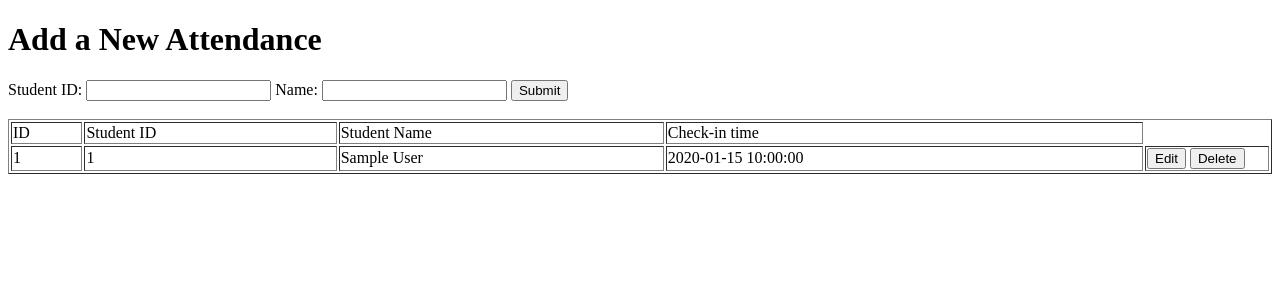
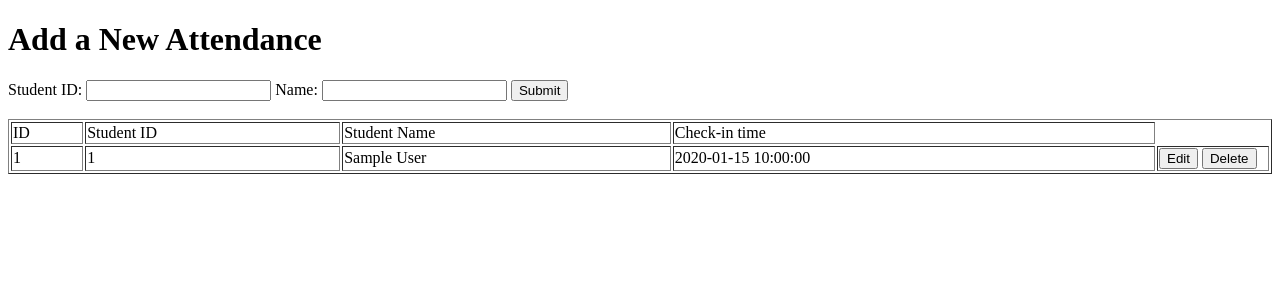
Before and after one commit to BaoLe106/Database-System, a Flask app: page / in a window 1280 px wide. Shown: the top 300 px of the page. Run offline with Flask 3, Linux system fonts and the light colour scheme; tables that the repository leaves empty hold one stand-in row (values such as "Sample post").

Commit message:
refactor: relocating HW1 code

```diff
--- a/templates/homepage.html
+++ b/HW1/templates/homepage.html
@@ -29,7 +29,7 @@
         <td id="student-id-{{student_attendance['id']}}" style="padding-right: 8px;">{{student_attendance['student_id']}}</td>
         <td id="name-{{student_attendance['id']}}" style="padding-right: 8px;">{{student_attendance['name']}}</td>
         <td id="time-{{student_attendance['id']}}">{{student_attendance['created_at']}}</td>
-        <td id="button-container" style="width: 120px;">
+        <td id="button-container" style="width: 108px;">
           <button type="button" id="edit-{{student_attendance['id']}}" onclick="onEditButtonClick('{{student_attendance['id']}}')">Edit</button>
           <button type="button" id="delete-{{student_attendance['id']}}" onclick="onDeleteButtonClick('{{student_attendance['id']}}')">Delete</button>
           <button
```
Also changed, not shown: HW1/app.py (renamed from app.py), HW1/sql/student_attendance.sql (renamed from sql/student_attendance.sql).
